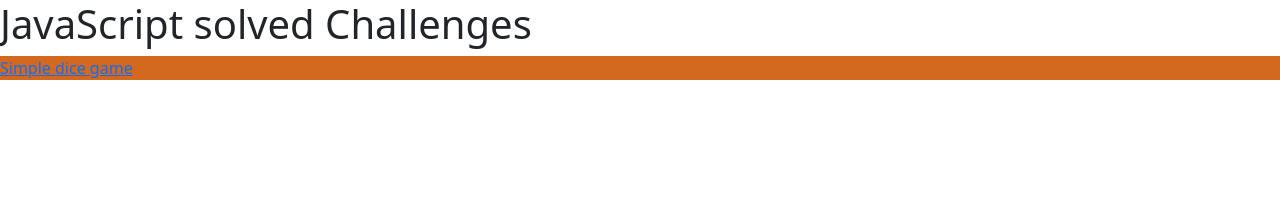
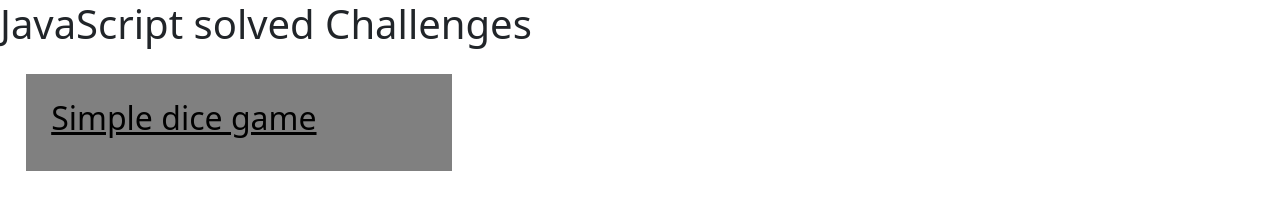
Before and after one commit to viniginomata/Learned, a plain HTML site: page index.html in a window 1280 px wide. Drawn offline with nearby package versions, Linux system fonts and the light colour scheme.

Commit message:
Add files via upload

```diff
--- a/index.html
+++ b/index.html
@@ -9,8 +9,8 @@
 </head>
 <body>
   <h1>JavaScript solved Challenges </h1>
-  <div style="background: chocolate;">
-    <a href="Dice Challenge/dicee.html">Simple dice game </a>
+  <div style="background: gray; padding: 2%; margin: 2%;" class="col-4">
+    <a style ="color: black;" href="Dice Challenge/dicee.html"><h2> Simple dice game </h2></a>
   </div>
 
 
```
